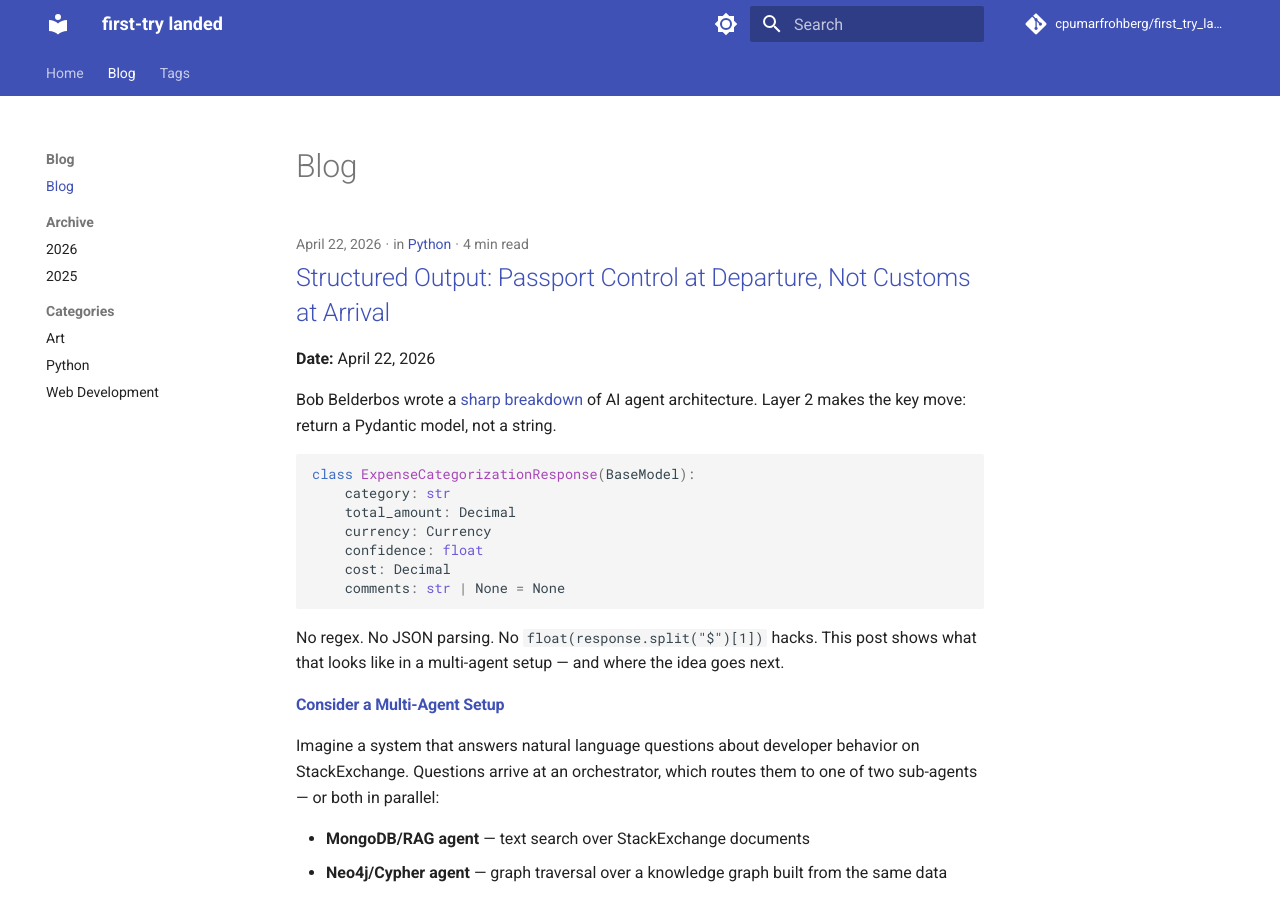
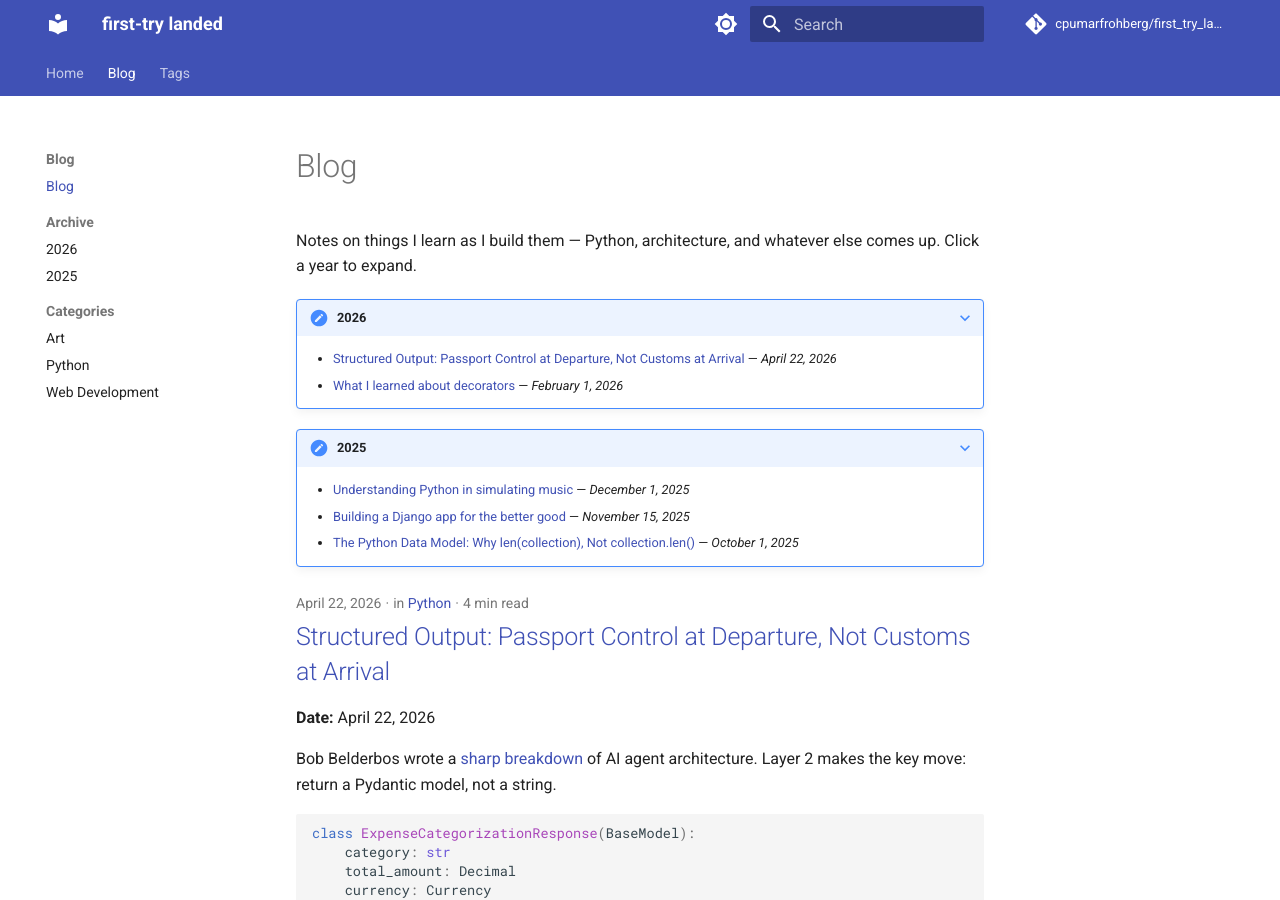
Before and after one commit to cpumarfrohberg/first_try_landed, an MkDocs documentation site: the page built from docs/blog/index.md, in a window 1280 px wide and 900 px high. Built offline with MkDocs 1.6.1 and Material for MkDocs 9.7.7, drawn with Linux system fonts in a browser that asks for light colours; comment, search, counter and statistics services are not loaded.

```diff
--- a/docs/blog/index.md
+++ b/docs/blog/index.md
@@ -1 +1,14 @@
 # Blog
+
+Notes on things I learn as I build them — Python, architecture, and whatever else comes up. Click a year to expand.
+
+???+ note "2026"
+
+    - [Structured Output: Passport Control at Departure, Not Customs at Arrival](posts/structured_output_and_contracts.md) — *April 22, 2026*
+    - [What I learned about decorators](posts/decorators.md) — *February 1, 2026*
+
+???+ note "2025"
+
+    - [Understanding Python in simulating music](posts/python-simulating-music.md) — *December 1, 2025*
+    - [Building a Django app for the better good](posts/planning-pads-recycling-django.md) — *November 15, 2025*
+    - [The Python Data Model: Why len(collection), Not collection.len()](posts/getting-fluent-in-python.md) — *October 1, 2025*
--- a/mkdocs.yml
+++ b/mkdocs.yml
@@ -36,8 +36,8 @@ plugins:
       post_date_format: long
       archive: true
       categories: true
-  - tags:
-      tags_file: tags.md
+      pagination: false
+  - tags
 
 nav:
   - Home: index.md
```
Also changed, not shown: docs/tags.md (+2 -0 lines).
